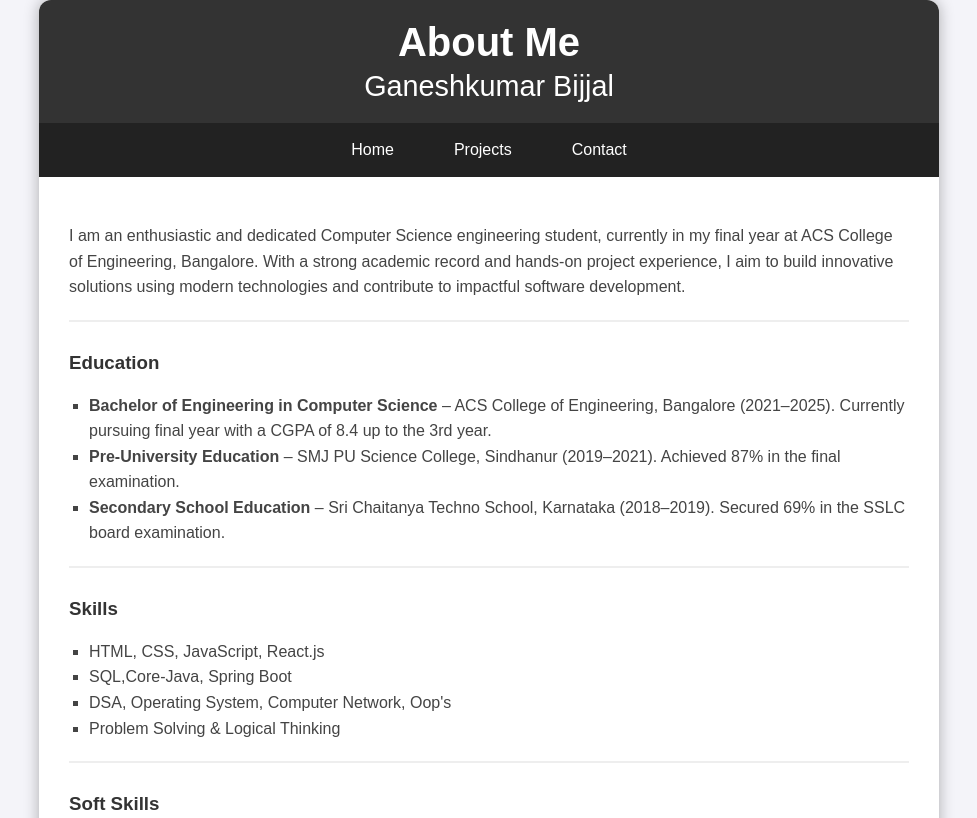
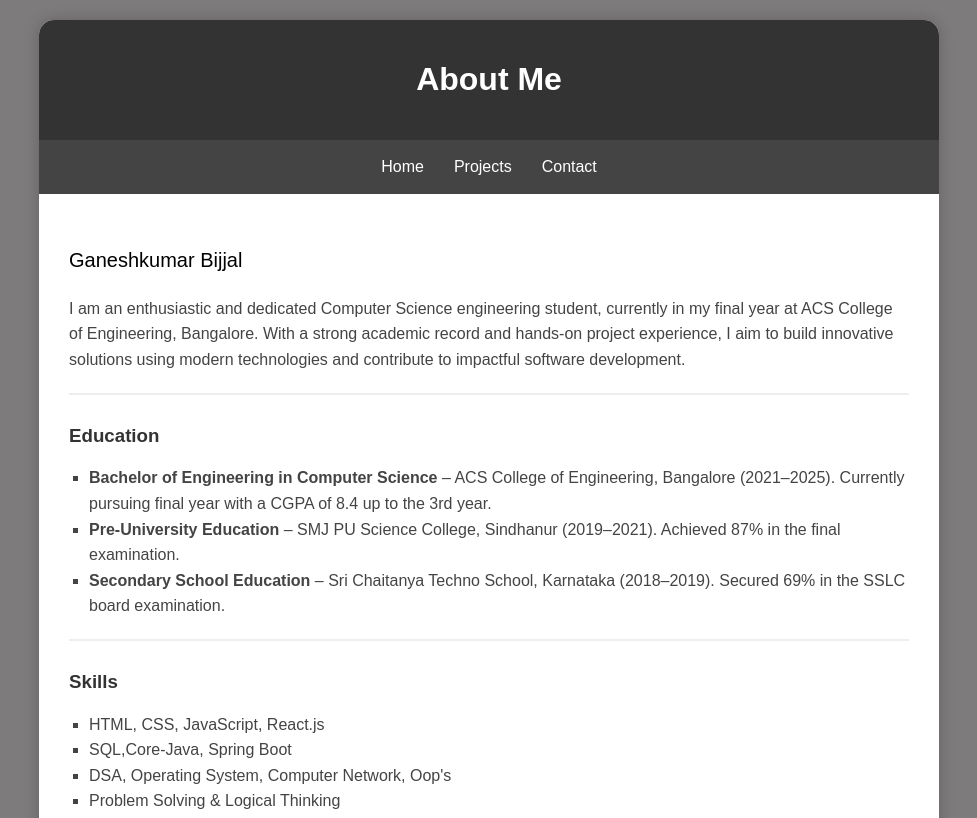
Before and after one commit to Ganeshkumar-Bijjal/portfolio, a plain HTML site: page about.html in a window 1280 px wide. Shown: the top 818 px of the page, without its empty margins (151-1128 px from the left). Drawn offline with Linux system fonts and the light colour scheme.

Commit message:
Update about.html

```diff
--- a/about.html
+++ b/about.html
@@ -8,60 +8,56 @@
          body {
             font-family: Arial, sans-serif;
             margin: 0;
-            padding: 0;
-            background-color: #f4f4f9;
+            background: #7d7b7b;
             display: flex;
             justify-content: center;
-            align-items: center;
+            padding: 20px;
             min-height: 100vh;
         }
         .a4-container {
-            background: white;
             width: 900px;
             min-height: 297mm;
-            box-shadow: 0 0 15px rgba(0,0,0,0.3);
-            border-radius: 12px;
+            background: white;
+            border-radius: 15px;
+            box-shadow: 0 0 15px rgba(0,0,0,0.2);
+            overflow: hidden;
             display: flex;
             flex-direction: column;
-            overflow: hidden;
+        }
+
+        header {
+            background: #333;
+            color: white;
+            padding: 20px 0;
+            text-align: center;
+            border-top-left-radius: 12px;
+            border-top-right-radius: 12px;
         }
 
 
-        .header {
-            background-color: #333;
-            color: white;
-            text-align: center;
-            padding: 20px;
-        }
-        .header h1 {
-            font-size: 2.5rem;
-            margin: 0;
-        }
-        .header h2 {
-            font-size: 1.8rem;
-            margin: 5px 0 0 0;
-            font-weight: normal;
-        }
-        .navbar {
-            background-color: #222;
+        nav {
+            background: #444;
             display: flex;
             justify-content: center;
-            padding: 10px 0;
+            padding: 10px;
         }
-        .navbar a {
+
+        nav a {
             color: white;
             text-decoration: none;
-            margin: 0 15px;
-            font-size: 1rem;
             padding: 8px 15px;
-            border-radius: 6px;
-            transition: background 0.3s ease;
         }
-        .navbar a:hover {
-            background-color: #555;
+
+        nav a:hover {
+            background: #666;
+            border-radius: 5px;
         }
         .content {
             padding: 30px;
+        }
+        .name{
+            color: black;
+            font-size: 20px;
         }
         h3 {
             color: #333;
@@ -97,18 +93,18 @@
 <body>
 
    <div class="a4-container">
-        <div class="header">
+    <header>
         <h1>About Me</h1>
-            <h2>Ganeshkumar Bijjal</h2>
-        </div>
+        <!-- <p class="name">Ganeshkumar Bijjal</p> -->
+    </header>
 
-        <div class="navbar">
+    <nav>
         <a href="index.html">Home</a>
         <a href="projects.html">Projects</a>
         <a href="contact.html">Contact</a>
-        </div>
-
+    </nav>
         <div class="content">
+            <p class="name">Ganeshkumar Bijjal</p>
             <p>
                 I am an enthusiastic and dedicated Computer Science engineering student, currently in my final year at ACS College of Engineering, Bangalore.
                 With a strong academic record and hands-on project experience, I aim to build innovative solutions using modern technologies and contribute to impactful software development.
```
Lines whose indentation alone changed are shown as unchanged.
